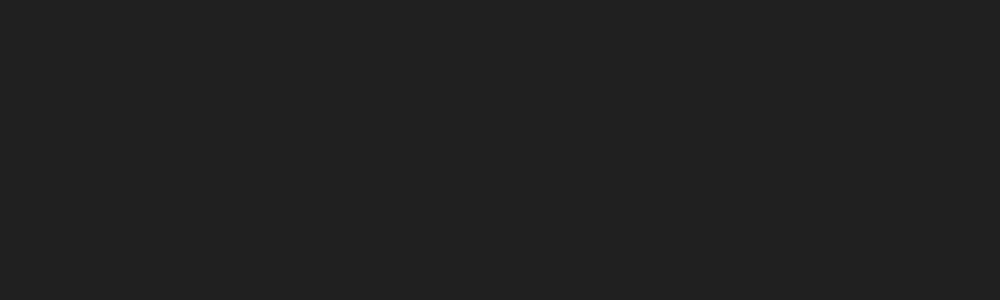
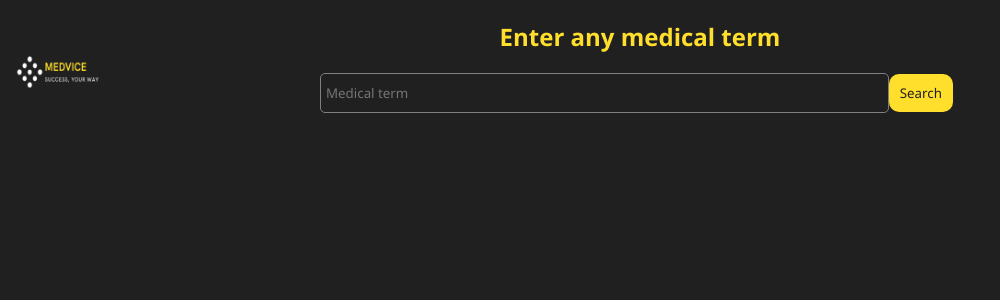
Before and after one commit to AlexanderJernstrom/medvice, a React (Create React App) app: page /termSearch in a window 1280 px wide. Shown: the top 300 px of the page, without its empty margins (0-1000 px from the left). Built offline with nearby package versions, Linux system fonts and the light colour scheme.

Commit message:
added a medical term search

```diff
--- a/src/App.css
+++ b/src/App.css
@@ -35,7 +35,7 @@
 
 .landing-container {
   border: 1px solid #ffdf2b;
-  width: 40%;
+  width: 30%;
   border-radius: 10px;
   cursor: pointer;
   text-decoration: none;
--- a/src/App.tsx
+++ b/src/App.tsx
@@ -58,12 +58,12 @@
         }}
       >
         <h2 style={{ textAlign: "center", color: "#FFDF2B" }}>
-          Enter any medical term
+          Enter the name of any medical article
         </h2>
         <div style={{ width: "100%" }}>
           <input
             className="search-input"
-            placeholder="Medical term"
+            placeholder="Name of article"
             onChange={onChange}
             value={text}
           />
--- a/src/LandingPage.tsx
+++ b/src/LandingPage.tsx
@@ -33,12 +33,20 @@
 
         <div
           className="landing-container"
-          onClick={() => props.history.push("/search")}
+          onClick={() => props.history.push("/articleSearch")}
         >
           <h3>Article searcher</h3>
           <p>
-            Here you can search for any medical term, organ or body part and get
-            relevant information
+            Here you can search for any medical article, in different languages
+          </p>
+        </div>
+        <div
+          className="landing-container"
+          onClick={() => props.history.push("/termSearch")}
+        >
+          <h3>Term search</h3>
+          <p>
+            A place where you can search any medical term, organ or body part
           </p>
         </div>
       </div>
--- /dev/null
+++ b/src/MedicalTermSearch.tsx
@@ -0,0 +1,113 @@
+import React, { useEffect, useState } from "react";
+import logo from "./logo.svg";
+import "./App.css";
+import { Logo } from "./components/Logo";
+
+interface Article {
+  text: string;
+  image: string;
+}
+
+const MedicalTermSearch: React.FC = () => {
+  const [text, setText] = useState("");
+  const [article, setArticle] = useState<string | null>(null);
+  const [images, setImages] = useState<string[] | null>(null);
+  const [title, setTitle] = useState("");
+
+  const search = () => {
+    fetch(
+      `https://en.wikipedia.org/w/api.php?action=query&origin=*&format=json&prop=extracts&titles=${text}`
+    )
+      .then((res) => res.json())
+      .then((data) => {
+        console.log(data);
+        setArticle(data.query.pages[Object.keys(data.query.pages)[0]].extract);
+        getImages();
+        setText("");
+        setTitle(data.query.pages[Object.keys(data.query.pages)[0]].title);
+      });
+  };
+
+  const getImages = () => {
+    fetch(`https://en.wikipedia.org/api/rest_v1/page/summary/${text}`)
+      .then((res) => res.json())
+      .then((data) => setImages([data.thumbnail.source]));
+  };
+
+  return (
+    <div className="App">
+      <Logo />
+      <form
+        onSubmit={(e) => {
+          e.preventDefault();
+          search();
+        }}
+        style={{
+          display: "flex",
+          justifyContent: "center",
+          flexDirection: "column",
+          width: "50%",
+          marginLeft: "25%",
+          marginBottom: "1rem",
+        }}
+      >
+        <h2 style={{ textAlign: "center", color: "#FFDF2B" }}>
+          Enter any medical term
+        </h2>
+        <div style={{ width: "100%" }}>
+          <input
+            className="search-input"
+            placeholder="Medical term"
+            onChange={(e) => setText(e.target.value)}
+            value={text}
+          />
+          <button className="search-button">Search</button>
+        </div>
+      </form>
+      <div>
+        {article && images !== null ? (
+          <div
+            style={{
+              width: "100%",
+              display: "flex",
+            }}
+          >
+            <div
+              style={{
+                width: "70%",
+                height: `${window.innerHeight * 0.9}px`,
+                overflowY: "scroll",
+                color: "#F9FFFF",
+                fontFamily: "Segoe UI",
+                boxShadow:
+                  "0 2px 2px 0 rgba(0, 0, 0, 0.16), 0 0 0 1px rgba(0, 0, 0, 0.08)",
+              }}
+            >
+              <h1 style={{ textAlign: "center" }}>{title}</h1>
+              <div dangerouslySetInnerHTML={{ __html: article }}></div>
+            </div>
+
+            <div
+              style={{
+                position: "fixed",
+                top: "30%",
+                right: "0px",
+                width: "25%",
+              }}
+            >
+              {images.map((image) => (
+                <img
+                  src={image}
+                  key={image}
+                  style={{ width: "100%", height: "100%" }}
+                />
+              ))}
+            </div>
+          </div>
+        ) : null}
+      </div>
+    </div>
+  );
+};
+
+export default MedicalTermSearch;
--- a/src/RouterApp.tsx
+++ b/src/RouterApp.tsx
@@ -2,12 +2,14 @@
 import { BrowserRouter as Router, Route } from "react-router-dom";
 import App from "./App";
 import { LandingPage } from "./LandingPage";
+import MedicalTermSearch from "./MedicalTermSearch";
 
 export const RouterApp = () => {
   return (
     <Router>
       <Route path="/" exact component={LandingPage} />
-      <Route path="/search" component={App} />
+      <Route path="/articleSearch" component={App} />
+      <Route path="/termSearch" component={MedicalTermSearch} />
     </Router>
   );
 };
--- a/src/components/Logo.tsx
+++ b/src/components/Logo.tsx
@@ -1,9 +1,11 @@
 import React from "react";
+import { Link } from "react-router-dom";
 import logo from "../Logo.png";
 
-export const Logo = () => {
+export const Logo = (props: any) => {
   return (
     <div>
+      <Link to="/">
         <img
           style={{
             position: "fixed",
@@ -14,6 +16,7 @@
           }}
           src={logo}
         />
+      </Link>
     </div>
   );
 };
```
Also changed, not shown: 2 other files (tests, documents, lock files or other folders). Lines whose indentation alone changed are shown as unchanged.
